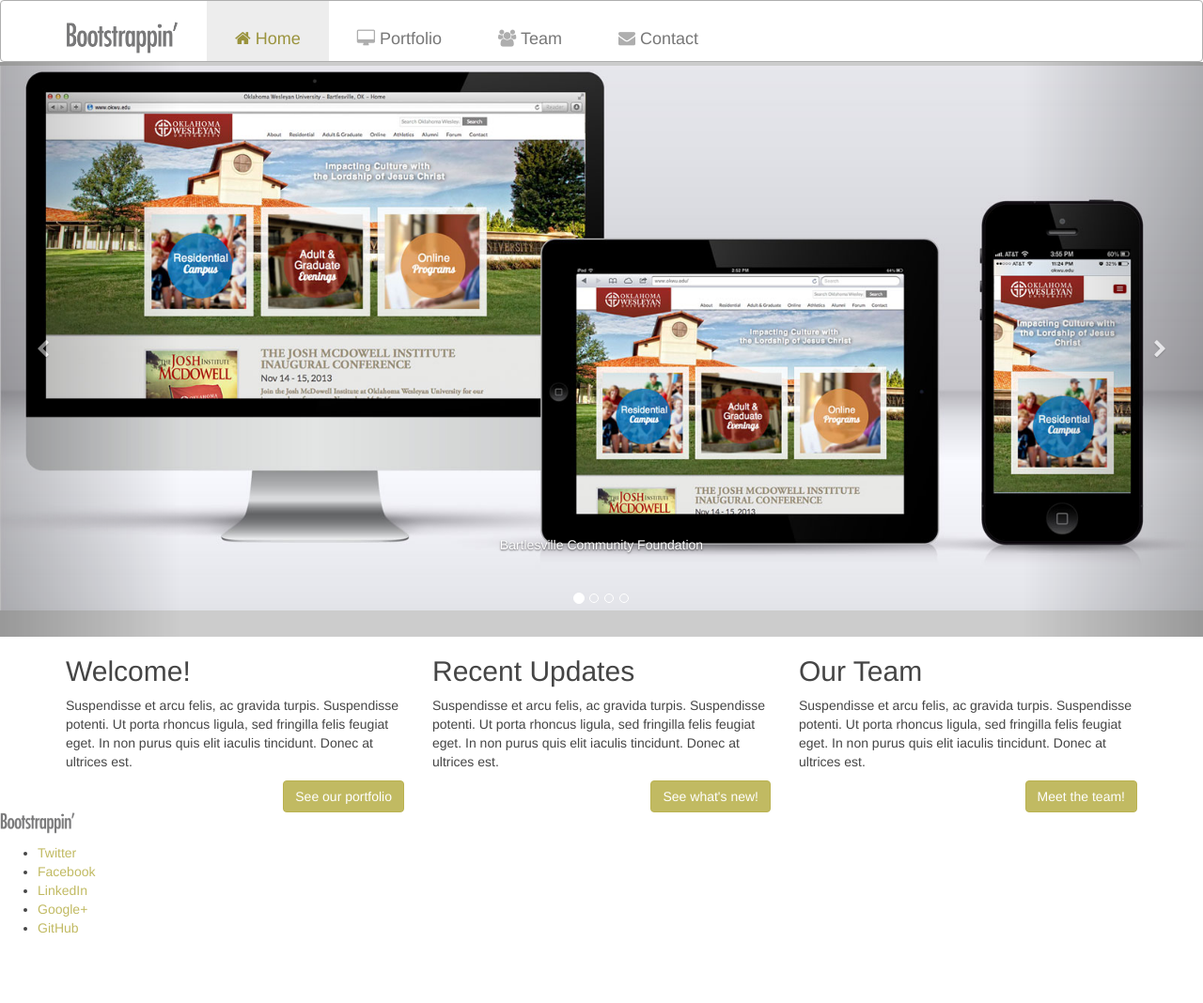
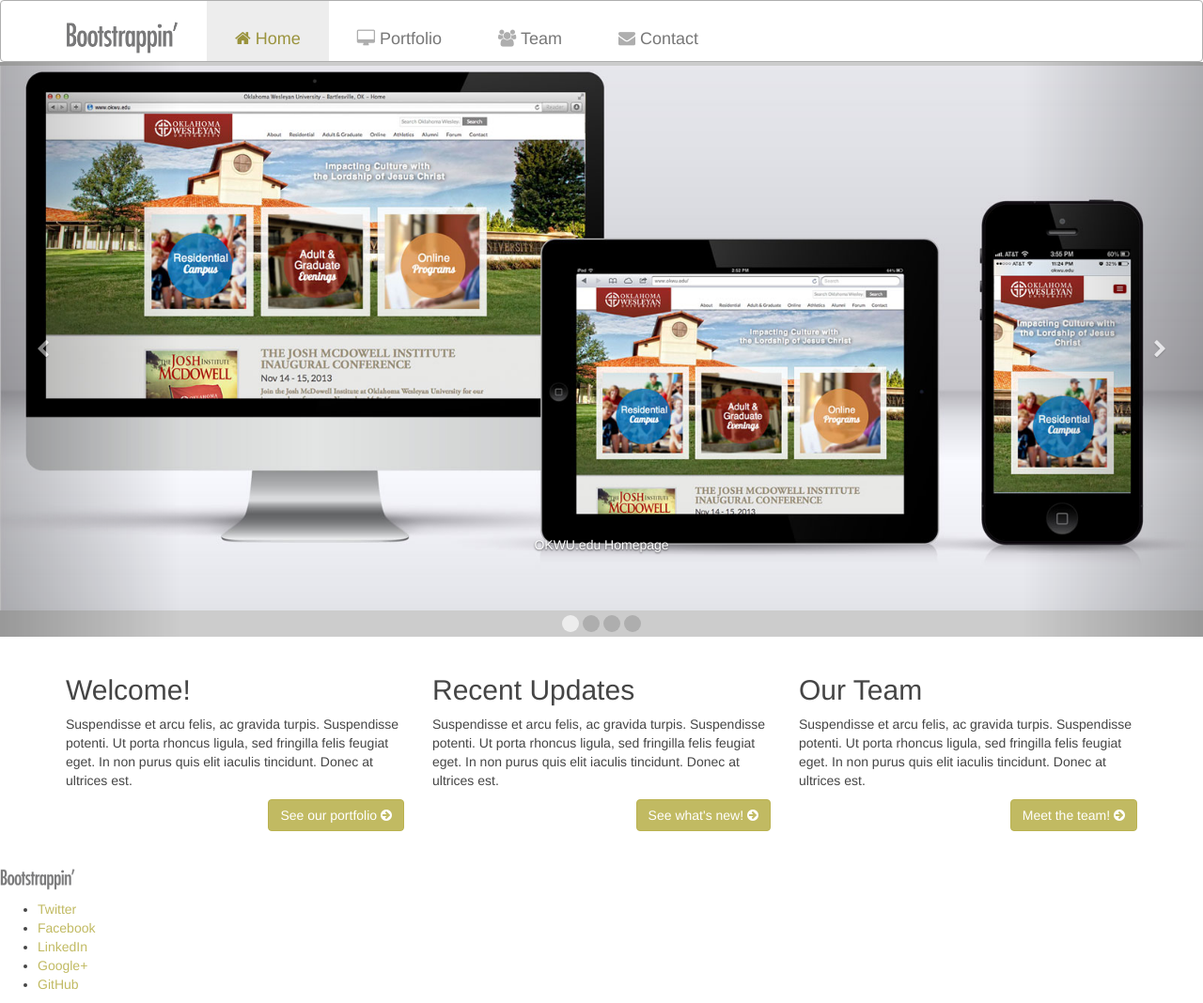
Before and after one commit to JasonMDev/bootstrap-portfolio, a plain HTML site: page index.html in a window 1280 px wide. Shown: the whole page at 94% size. Before the commit the page ends 1008 px from the top, so only its background shows below. Drawn offline with nearby package versions, Linux system fonts and the light colour scheme.

Commit message:
Tweaking the columns and their content

```diff
--- a/index.html
+++ b/index.html
@@ -77,13 +77,13 @@
                     <div class="item active">
                         <img src="img/okwu.jpg" alt="OKWU.edu Homepage">
                         <div class="carousel-caption">
-                            <p>Bartlesville Community Foundation</p>
+                            <p>OKWU.edu Homepage</p>
                         </div>
                     </div>
                     <div class="item">
                         <img src="img/okwu-athletics.jpg" alt="OKWU Athletics Homepage">
                         <div class="carousel-caption">
-                            <p>Bartlesville Community Foundation</p>
+                            <p>OKWU Athletics Homepage</p>
                         </div>
                     </div>
                     <div class="item">
@@ -95,7 +95,7 @@
                     <div class="item">
                         <img src="img/emancipation.jpg" alt="Emancipation Stories">
                         <div class="carousel-caption">
-                            <p>Bartlesville Community Foundation</p>
+                            <p>Emancipation Stories</p>
                         </div>
                     </div>
                 </div><!-- /.carousel-inner -->
@@ -118,17 +118,23 @@
                     <div class="col-sm-4">
                         <h2>Welcome!</h2>
                         <p>Suspendisse et arcu felis, ac gravida turpis. Suspendisse potenti. Ut porta rhoncus ligula, sed fringilla felis feugiat eget. In non purus quis elit iaculis tincidunt. Donec at ultrices est.</p>
-                        <p><a class="btn btn-primary pull-right" href="#">See our portfolio</a></p>
+                        <p>
+                            <a class="btn btn-primary pull-right" href="#">See our portfolio <span class="icon fa fa-arrow-circle-right"></span></a>
+                        </p>
                     </div>
                     <div class="col-sm-4">
                         <h2>Recent Updates</h2>
                         <p>Suspendisse et arcu felis, ac gravida turpis. Suspendisse potenti. Ut porta rhoncus ligula, sed fringilla felis feugiat eget. In non purus quis elit iaculis tincidunt. Donec at ultrices est.</p>
-                        <p><a class="btn btn-primary pull-right" href="#">See what's new!</a></p>
+                        <p>
+                            <a class="btn btn-primary pull-right" href="#">See what's new! <span class="icon fa fa-arrow-circle-right"></span></a>
+                        </p>
                     </div>
                     <div class="col-sm-4">
                         <h2>Our Team</h2>
                         <p>Suspendisse et arcu felis, ac gravida turpis. Suspendisse potenti. Ut porta rhoncus ligula, sed fringilla felis feugiat eget. In non purus quis elit iaculis tincidunt. Donec at ultrices est.</p>
-                        <p><a class="btn btn-primary pull-right" href="#">Meet the team!</a></p>
+                        <p>
+                            <a class="btn btn-primary pull-right" href="#">Meet the team! <span class="icon fa fa-arrow-circle-right"></span></a>
+                        </p>
                     </div>
                 </div><!-- /.row -->
             </div><!-- /.container -->
--- a/less/__main.less
+++ b/less/__main.less
@@ -56,7 +56,7 @@
 @import "_carousel.less";
 
 // Other custom files
-// @import "_page-contents.less"; // added
+@import "_page-contents.less"; // added
 // @import "_footer.less"; // added
 
 // Utility classes
--- a/less/_carousel.less
+++ b/less/_carousel.less
@@ -188,7 +188,8 @@
 
 .carousel-indicators {
   position: absolute;
-  bottom: 10px;
+  bottom: 0; // edited
+  margin-bottom: 0; // added
   left: 50%;
   z-index: 15;
   width: 60%;
@@ -199,11 +200,12 @@
 
   li {
     display: inline-block;
-    width:  10px;
-    height: 10px;
-    margin: 1px;
+    width: 18px; // edited
+    height: 18px; // edited
+    // margin: 1px; // edited
     text-indent: -999px;
-    border: 1px solid @carousel-indicator-border-color;
+    background-color: @carousel-indicator-bg; // added
+    // border: 1px solid @carousel-indicator-border-color;
     border-radius: 10px;
     cursor: pointer;
 
@@ -216,13 +218,14 @@
     //
     // For IE8, we set solid black as it doesn't support `rgba()`. For IE9, we
     // set alpha transparency for the best results possible.
-    background-color: #000 \9; // IE8
-    background-color: rgba(0,0,0,0); // IE9
+    // background-color: #000 \9; // IE8
+    // background-color: rgba(0,0,0,0); // IE9
   }
+  li:hover, // added
   .active {
-    margin: 0;
-    width:  12px;
-    height: 12px;
+    // margin: 0; // edited
+    // width: 12px; // edited
+    // height: 12px; // edited
     background-color: @carousel-indicator-active-bg;
   }
 }
@@ -279,7 +282,7 @@
   }
 
   // Move up the indicators
-  .carousel-indicators {
-    bottom: 20px;
-  }
+  // .carousel-indicators {
+  //   bottom: 20px;
+  // }
 }
--- a/less/_variables.less
+++ b/less/_variables.less
@@ -813,8 +813,9 @@
 @carousel-control-opacity:                    .5;
 @carousel-control-font-size:                  20px;
 
-@carousel-indicator-active-bg:                #fff;
-@carousel-indicator-border-color:             #fff;
+@carousel-indicator-bg:                       @gray-light; // added
+@carousel-indicator-active-bg:                @gray-lightest; // edited
+@carousel-indicator-border-color:             transparent; // edited
 
 @carousel-caption-color:                      #fff;
 
```
Also changed, not shown: css/main.css.
